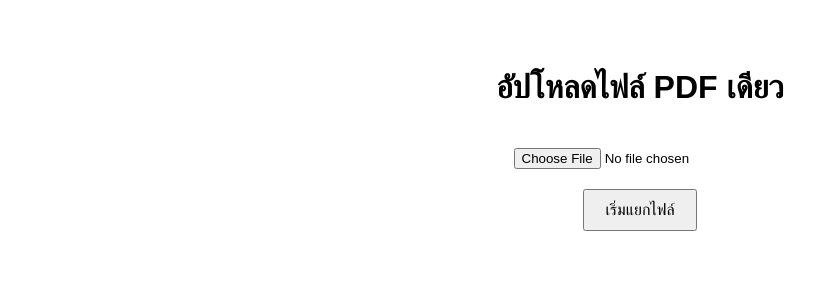
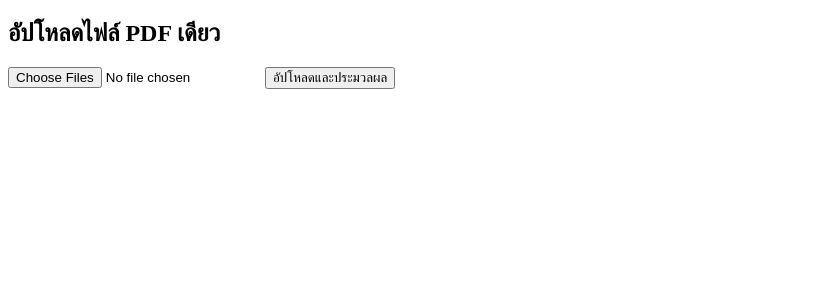
Before and after one commit to naigolf/labwlbook, a Flask app: page / in a window 1280 px wide. Shown: the top 300 px of the page, without its empty margins (0-839 px from the left). Run offline with Flask 3, Linux system fonts and the light colour scheme.

Commit message:
Update index.html

```diff
--- a/templates/index.html
+++ b/templates/index.html
@@ -1,20 +1,14 @@
 <!DOCTYPE html>
-<html>
+<html lang="th">
 <head>
-  <meta charset="utf-8">
-  <title>PDF Splitter by Order ID + SKU</title>
-  <style>
-    body { font-family: Arial; padding: 40px; text-align: center; }
-    input[type=file] { margin: 20px; }
-    button { padding: 10px 20px; font-size: 16px; cursor: pointer; }
-  </style>
+    <meta charset="UTF-8">
+    <title>PDF Split & Group by SKU</title>
 </head>
 <body>
-  <h1>อัปโหลดไฟล์ PDF เดียว</h1>
-  <form action="/upload" method="post" enctype="multipart/form-data">
-    <input type="file" name="file" accept="application/pdf" required>
-    <br>
-    <button type="submit">เริ่มแยกไฟล์</button>
-  </form>
+    <h2>อัปโหลดไฟล์ PDF เดียว</h2>
+    <form action="/upload" method="post" enctype="multipart/form-data">
+        <input type="file" name="pdf_files" accept="application/pdf" multiple required>
+        <button type="submit">อัปโหลดและประมวลผล</button>
+    </form>
 </body>
 </html>
```
